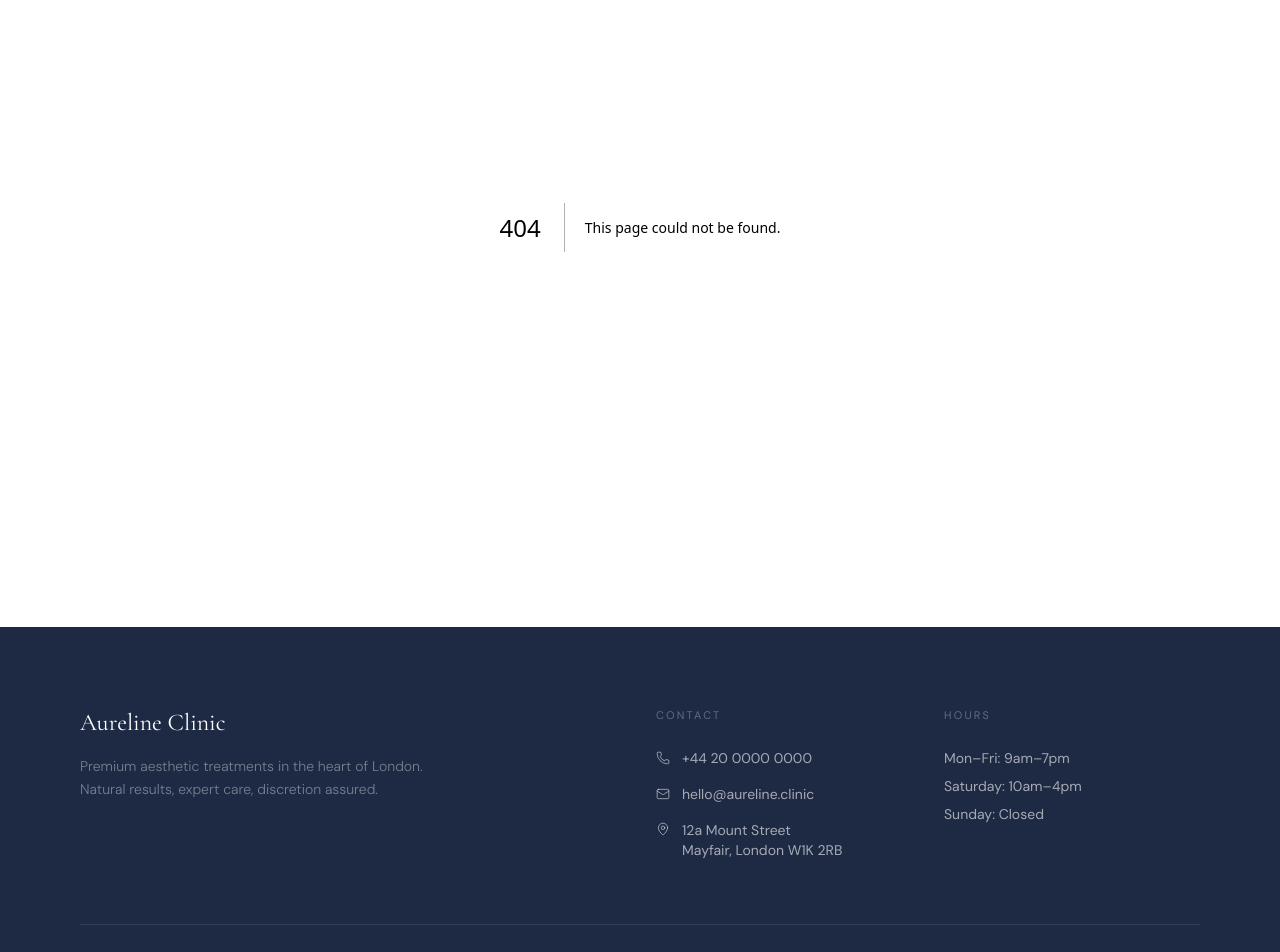
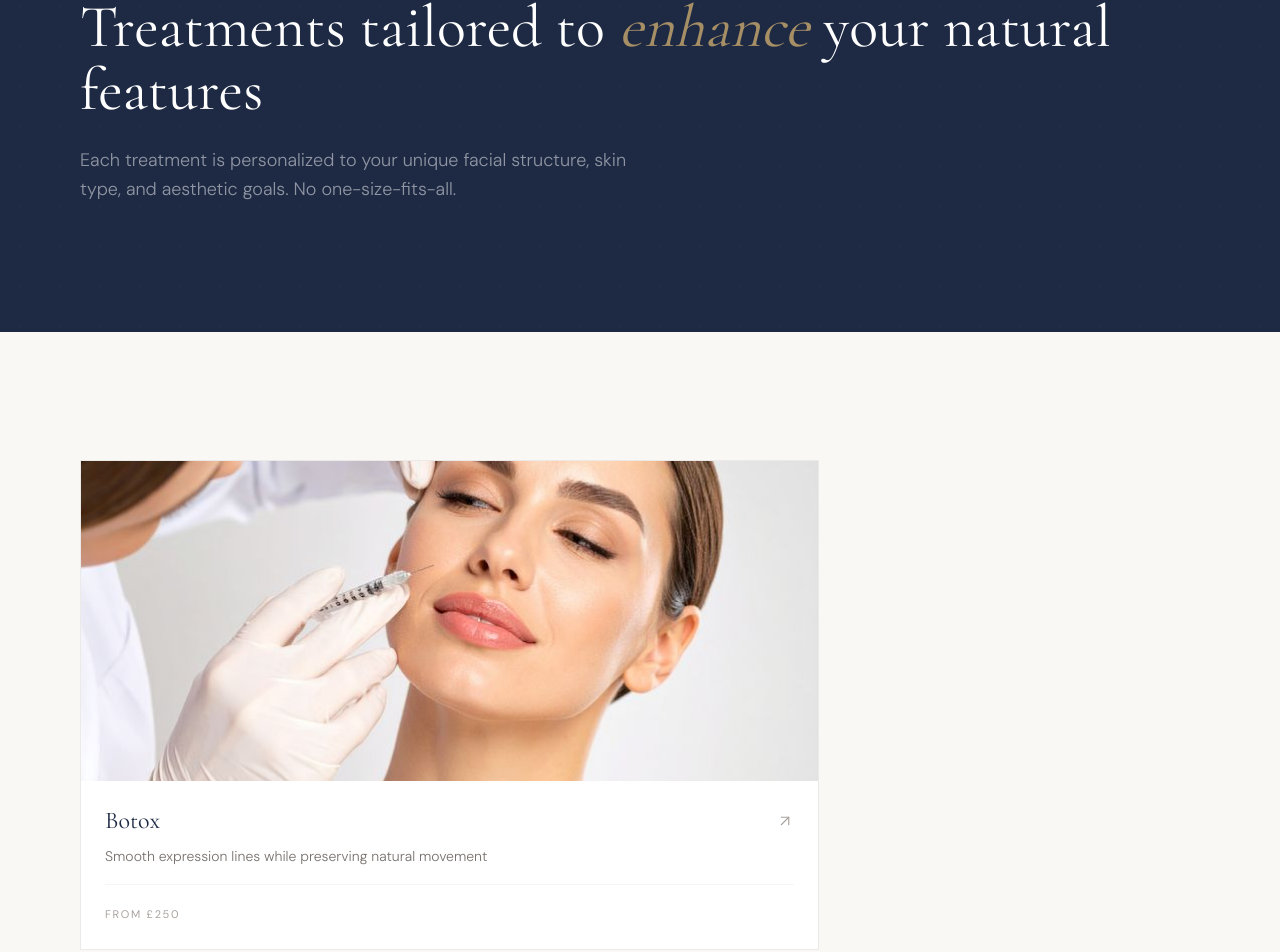
Before and after one commit to primyst/aureline, a Next.js app in the folder my-app/: page /treatments in a window 1280 px wide. Before the commit this address had no page. Shown: the part 173-1125 px from the top of the page. Built offline with nearby package versions, Linux system fonts and the light colour scheme.

Commit message:
Create treatments/page.tsx

```diff
--- /dev/null
+++ b/my-app/app/treatments/page.tsx
@@ -0,0 +1,183 @@
+"use client";
+
+import React from "react";
+import Link from "next/link";
+import { motion } from "framer-motion";
+import { ArrowUpRight } from "lucide-react";
+
+interface Treatment {
+  slug: string;
+  title: string;
+  description: string;
+  priceFrom: number;
+  image: string;
+  size: "large" | "medium" | "standard";
+}
+
+const treatments: Treatment[] = [
+  {
+    slug: "botox",
+    title: "Botox",
+    description: "Smooth expression lines while preserving natural movement",
+    priceFrom: 250,
+    image: "/botox.jpg",
+    size: "large",
+  },
+  {
+    slug: "lip-fillers",
+    title: "Lip Enhancement",
+    description: "Subtle volume and definition for balanced proportions",
+    priceFrom: 350,
+    image: "/lip.jpg",
+    size: "large",
+  },
+  {
+    slug: "skin-rejuvenation",
+    title: "Skin Rejuvenation",
+    description: "Restore radiance and even tone with advanced techniques",
+    priceFrom: 400,
+    image: "/skin.jpg",
+    size: "medium",
+  },
+  {
+    slug: "prp-therapy",
+    title: "PRP Therapy",
+    description: "Harness your body's own regenerative potential",
+    priceFrom: 450,
+    image: "/prp.jpg",
+    size: "medium",
+  },
+  {
+    slug: "facial-contouring",
+    title: "Facial Contouring",
+    description: "Sculpted, balanced features with precision techniques",
+    priceFrom: 600,
+    image: "/contouring.jpg",
+    size: "standard",
+  },
+  {
+    slug: "chemical-peels",
+    title: "Chemical Peels",
+    description: "Reveal fresh, renewed skin with clinical-grade solutions",
+    priceFrom: 200,
+    image: "/peel.jpg",
+    size: "standard",
+  },
+];
+
+function TreatmentCard({
+  treatment,
+  index,
+}: {
+  treatment: Treatment;
+  index: number;
+}) {
+  const sizeClasses = {
+    large: "md:col-span-2 md:row-span-2",
+    medium: "md:col-span-1 md:row-span-2",
+    standard: "md:col-span-1 md:row-span-1",
+  };
+
+  const imageHeight = {
+    large: "h-64 md:h-80",
+    medium: "h-64 md:h-72",
+    standard: "h-48 md:h-56",
+  };
+
+  return (
+    <motion.div
+      initial={{ opacity: 0, y: 30 }}
+      whileInView={{ opacity: 1, y: 0 }}
+      viewport={{ once: true, margin: "-50px" }}
+      transition={{
+        duration: 0.7,
+        delay: index * 0.1,
+        ease: [0.25, 0.46, 0.45, 0.94],
+      }}
+      className={sizeClasses[treatment.size]}
+    >
+      <Link
+        href={`/treatments/${treatment.slug}`}
+        className="group block h-full border border-stone-200/80 bg-white transition-all duration-500 hover:border-[#C9A96E]/60"
+      >
+        <div className={`relative ${imageHeight[treatment.size]} overflow-hidden`}>
+          <div
+            className="absolute inset-0 bg-cover bg-center transition-transform duration-700 ease-out group-hover:scale-[1.03]"
+            style={{ backgroundImage: `url('${treatment.image}')` }}
+          />
+          <div className="absolute inset-0 bg-linear-to-t from-black/20 to-transparent opacity-0 group-hover:opacity-100 transition-opacity duration-500" />
+        </div>
+
+        <div className="p-5 md:p-6 flex flex-col justify-between">
+          <div>
+            <div className="flex items-center justify-between mb-2">
+              <h3 className="font-serif text-xl md:text-2xl text-[#1E2A44]">
+                {treatment.title}
+              </h3>
+              <ArrowUpRight
+                size={18}
+                strokeWidth={1.5}
+                className="text-stone-400 transition-all duration-300 group-hover:text-[#C9A96E] group-hover:translate-x-0.5 group-hover:-translate-y-0.5"
+              />
+            </div>
+            <p className="text-sm text-stone-500 font-sans font-light leading-relaxed">
+              {treatment.description}
+            </p>
+          </div>
+          <div className="mt-4 pt-4 border-t border-stone-100">
+            <span className="text-[11px] uppercase tracking-[0.15em] text-stone-400 font-sans">
+              From £{treatment.priceFrom}
+            </span>
+          </div>
+        </div>
+      </Link>
+    </motion.div>
+  );
+}
+
+export default function TreatmentsPage() {
+  return (
+    <main className="bg-[#FAF8F5]">
+      {/* Hero */}
+      <section className="relative bg-[#1E2A44] py-24 md:py-32">
+        <div className="absolute inset-0 opacity-[0.03] bg-[radial-gradient(circle_at_center,_#C9A96E_1px,_transparent_1px)] bg-[length:40px_40px]" />
+        <div className="relative z-10 mx-auto max-w-[1440px] px-6 md:px-12 lg:px-20">
+          <motion.div
+            initial={{ opacity: 0, y: 30 }}
+            animate={{ opacity: 1, y: 0 }}
+            transition={{ duration: 0.7 }}
+          >
+            <span className="inline-flex items-center gap-3 text-[11px] uppercase tracking-[0.25em] text-[#C9A96E]/60 font-sans mb-4">
+              <span className="w-8 h-px bg-[#C9A96E]/40" />
+              Our Treatments
+            </span>
+            <h1 className="font-serif text-4xl md:text-5xl lg:text-6xl text-white leading-[1.05] mb-6">
+              Treatments tailored to{" "}
+              <span className="italic text-[#C9A96E]/80">enhance</span> your
+              natural features
+            </h1>
+            <p className="text-white/50 font-sans font-light text-lg max-w-xl leading-relaxed">
+              Each treatment is personalized to your unique facial structure,
+              skin type, and aesthetic goals. No one-size-fits-all.
+            </p>
+          </motion.div>
+        </div>
+      </section>
+
+      {/* Grid */}
+      <section className="py-24 md:py-32">
+        <div className="mx-auto max-w-[1440px] px-6 md:px-12 lg:px-20">
+          <div className="grid grid-cols-1 md:grid-cols-3 gap-5 md:gap-6">
+            {treatments.map((treatment, index) => (
+              <TreatmentCard
+                key={treatment.slug}
+                treatment={treatment}
+                index={index}
+              />
+            ))}
+          </div>
+        </div>
+      </section>
+    </main>
+  );
+}
```
